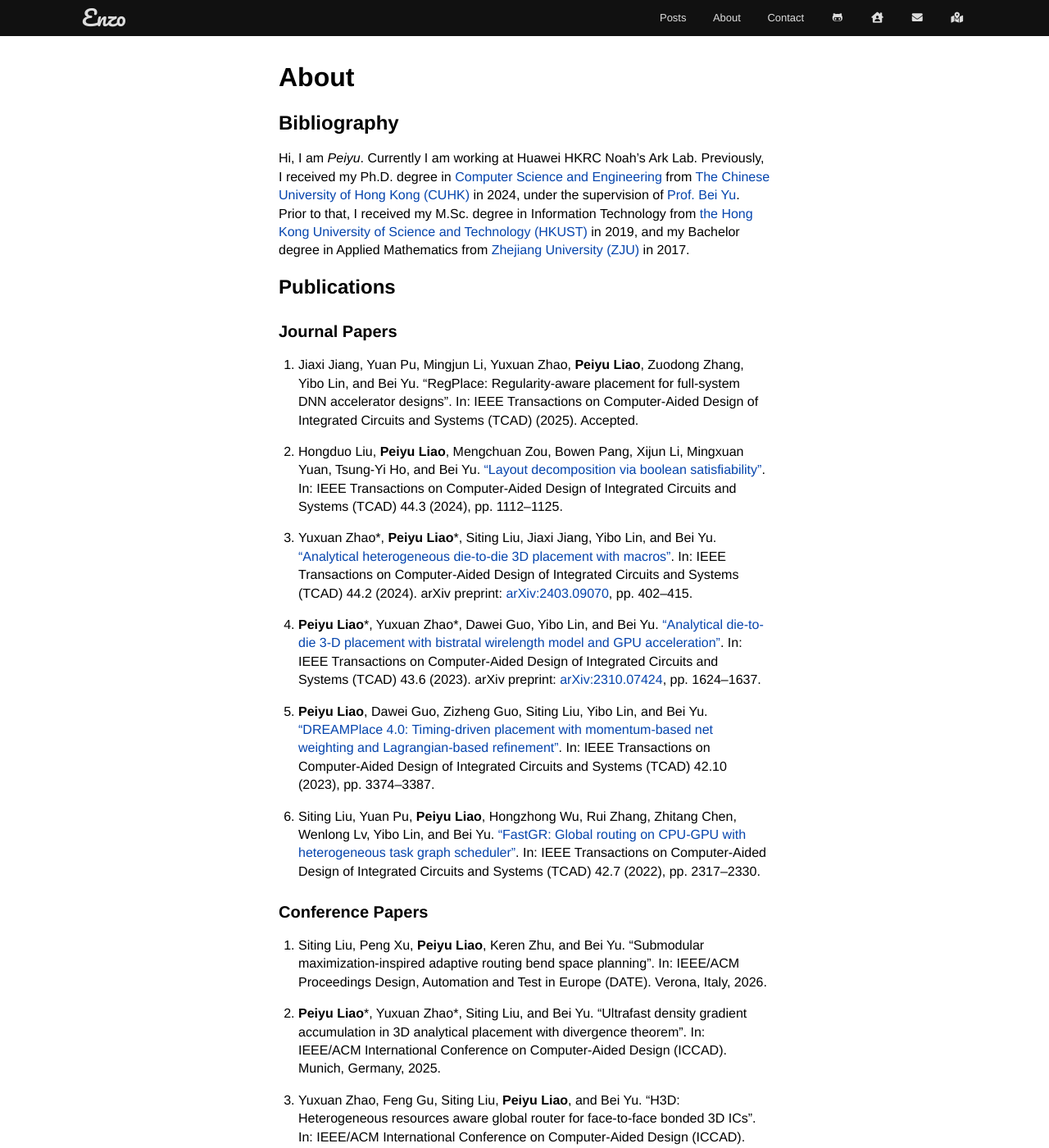
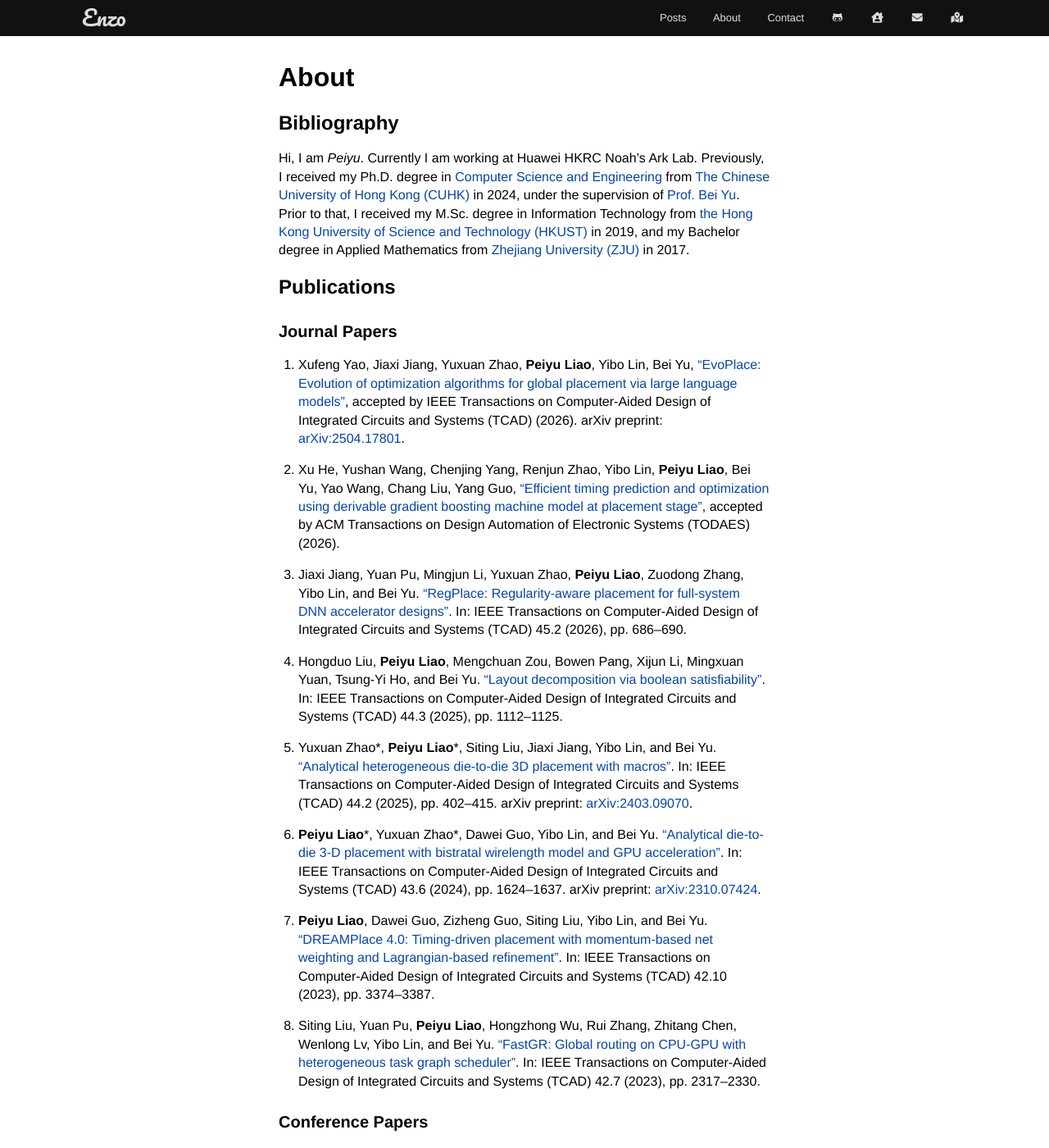
Before and after one commit to enzoleo/enzoleo.github.io, a Jekyll site: the page built from pages/about.md, in a window 1280 px wide and 1400 px high. Shown: the whole window at 82% size. Built offline with Jekyll 4.4.1, drawn with Linux system fonts in a browser that asks for light colours; some of the changed text lies outside the part shown.

Commit message:
Update publications

```diff
--- a/pages/about.md
+++ b/pages/about.md
@@ -11,14 +11,17 @@ Hi, I am *Peiyu*. Currently I am working at Huawei HKRC Noah's Ark Lab. Previous
 
 ### Journal Papers
 
-1. Jiaxi Jiang, Yuan Pu, Mingjun Li, Yuxuan Zhao, **Peiyu Liao**, Zuodong Zhang, Yibo Lin, and Bei Yu. "RegPlace: Regularity-aware placement for full-system DNN accelerator designs". In: IEEE Transactions on Computer-Aided Design of Integrated Circuits and Systems (TCAD) (2025). Accepted.
-1. Hongduo Liu, **Peiyu Liao**, Mengchuan Zou, Bowen Pang, Xijun Li, Mingxuan Yuan, Tsung-Yi Ho, and Bei Yu. ["Layout decomposition via boolean satisfiability"](http://dx.doi.org/10.1109/TCAD.2024.3467220). In: IEEE Transactions on Computer-Aided Design of Integrated Circuits and Systems (TCAD) 44.3 (2024), pp. 1112--1125.
-1. Yuxuan Zhao\*, **Peiyu Liao**\*, Siting Liu, Jiaxi Jiang, Yibo Lin, and Bei Yu. ["Analytical heterogeneous die-to-die 3D placement with macros"](http://dx.doi.org/10.1109/TCAD.2024.3444716). In: IEEE Transactions on Computer-Aided Design of Integrated Circuits and Systems (TCAD) 44.2 (2024). arXiv preprint: [arXiv:2403.09070](https://arxiv.org/abs/2403.09070), pp. 402--415.
-1. **Peiyu Liao**\*, Yuxuan Zhao\*, Dawei Guo, Yibo Lin, and Bei Yu. ["Analytical die-to-die 3-D placement with bistratal wirelength model and GPU acceleration"](http://dx.doi.org/10.1109/TCAD.2023.3347293). In: IEEE Transactions on Computer-Aided Design of Integrated Circuits and Systems (TCAD) 43.6 (2023). arXiv preprint: [arXiv:2310.07424](https://arxiv.org/abs/2310.07424), pp. 1624--1637.
+1. Xufeng Yao, Jiaxi Jiang, Yuxuan Zhao, **Peiyu Liao**, Yibo Lin, Bei Yu, ["EvoPlace: Evolution of optimization algorithms for global placement via large language models"](http://dx.doi.org/10.1109/TCAD.2026.3652945), accepted by IEEE Transactions on Computer-Aided Design of Integrated Circuits and Systems (TCAD) (2026). arXiv preprint: [arXiv:2504.17801](https://arxiv.org/abs/2504.17801).
+1. Xu He, Yushan Wang, Chenjing Yang, Renjun Zhao, Yibo Lin, **Peiyu Liao**, Bei Yu, Yao Wang, Chang Liu, Yang Guo, ["Efficient timing prediction and optimization using derivable gradient boosting machine model at placement stage"](http://dx.doi.org/10.1145/3780100), accepted by ACM Transactions on Design Automation of Electronic Systems (TODAES) (2026).
+1. Jiaxi Jiang, Yuan Pu, Mingjun Li, Yuxuan Zhao, **Peiyu Liao**, Zuodong Zhang, Yibo Lin, and Bei Yu. ["RegPlace: Regularity-aware placement for full-system DNN accelerator designs"](http://dx.doi.org/10.1109/TCAD.2025.3585796). In: IEEE Transactions on Computer-Aided Design of Integrated Circuits and Systems (TCAD) 45.2 (2026), pp. 686--690.
+1. Hongduo Liu, **Peiyu Liao**, Mengchuan Zou, Bowen Pang, Xijun Li, Mingxuan Yuan, Tsung-Yi Ho, and Bei Yu. ["Layout decomposition via boolean satisfiability"](http://dx.doi.org/10.1109/TCAD.2024.3467220). In: IEEE Transactions on Computer-Aided Design of Integrated Circuits and Systems (TCAD) 44.3 (2025), pp. 1112--1125.
+1. Yuxuan Zhao\*, **Peiyu Liao**\*, Siting Liu, Jiaxi Jiang, Yibo Lin, and Bei Yu. ["Analytical heterogeneous die-to-die 3D placement with macros"](http://dx.doi.org/10.1109/TCAD.2024.3444716). In: IEEE Transactions on Computer-Aided Design of Integrated Circuits and Systems (TCAD) 44.2 (2025), pp. 402--415. arXiv preprint: [arXiv:2403.09070](https://arxiv.org/abs/2403.09070).
+1. **Peiyu Liao**\*, Yuxuan Zhao\*, Dawei Guo, Yibo Lin, and Bei Yu. ["Analytical die-to-die 3-D placement with bistratal wirelength model and GPU acceleration"](http://dx.doi.org/10.1109/TCAD.2023.3347293). In: IEEE Transactions on Computer-Aided Design of Integrated Circuits and Systems (TCAD) 43.6 (2024), pp. 1624--1637. arXiv preprint: [arXiv:2310.07424](https://arxiv.org/abs/2310.07424).
 1. **Peiyu Liao**, Dawei Guo, Zizheng Guo, Siting Liu, Yibo Lin, and Bei Yu. ["DREAMPlace 4.0: Timing-driven placement with momentum-based net weighting and Lagrangian-based refinement"](http://dx.doi.org/10.1109/TCAD.2023.3240132). In: IEEE Transactions on Computer-Aided Design of Integrated Circuits and Systems (TCAD) 42.10 (2023), pp. 3374--3387.
-1. Siting Liu, Yuan Pu, **Peiyu Liao**, Hongzhong Wu, Rui Zhang, Zhitang Chen, Wenlong Lv, Yibo Lin, and Bei Yu. ["FastGR: Global routing on CPU-GPU with heterogeneous task graph scheduler"](http://dx.doi.org/10.1109/TCAD.2022.3217668). In: IEEE Transactions on Computer-Aided Design of Integrated Circuits and Systems (TCAD) 42.7 (2022), pp. 2317--2330.
+1. Siting Liu, Yuan Pu, **Peiyu Liao**, Hongzhong Wu, Rui Zhang, Zhitang Chen, Wenlong Lv, Yibo Lin, and Bei Yu. ["FastGR: Global routing on CPU-GPU with heterogeneous task graph scheduler"](http://dx.doi.org/10.1109/TCAD.2022.3217668). In: IEEE Transactions on Computer-Aided Design of Integrated Circuits and Systems (TCAD) 42.7 (2023), pp. 2317--2330.
 
 ### Conference Papers
+1. Yuhao Ji, Yunqi Shi, Tianshu Hou, Yuxuan Zhao, Chunyuan Zhao, **Peiyu Liao**, Zizheng Guo, Chao Qian, Yibo Lin, Bei Yu, "Integrated timing-driven placement for hybrid-bonding-based face-to-face 3D ICs". In: ACM/IEEE Design Automation Conference (DAC). Long Beach, CA, USA, 2026.
 1. Siting Liu, Peng Xu, **Peiyu Liao**, Keren Zhu, and Bei Yu. "Submodular maximization-inspired adaptive routing bend space planning". In: IEEE/ACM Proceedings Design, Automation and Test in Europe (DATE). Verona, Italy, 2026.
 1. **Peiyu Liao**\*, Yuxuan Zhao\*, Siting Liu, and Bei Yu. "Ultrafast density gradient accumulation in 3D analytical placement with divergence theorem". In: IEEE/ACM International Conference on Computer-Aided Design (ICCAD). Munich, Germany, 2025.
 1. Yuxuan Zhao, Feng Gu, Siting Liu, **Peiyu Liao**, and Bei Yu. "H3D: Heterogeneous resources aware global router for face-to-face bonded 3D ICs". In: IEEE/ACM International Conference on Computer-Aided Design (ICCAD). Munich, Germany, 2025.
```
